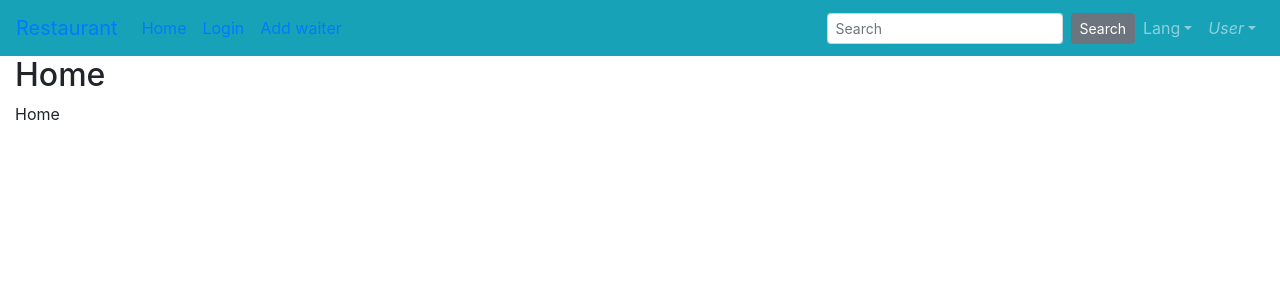
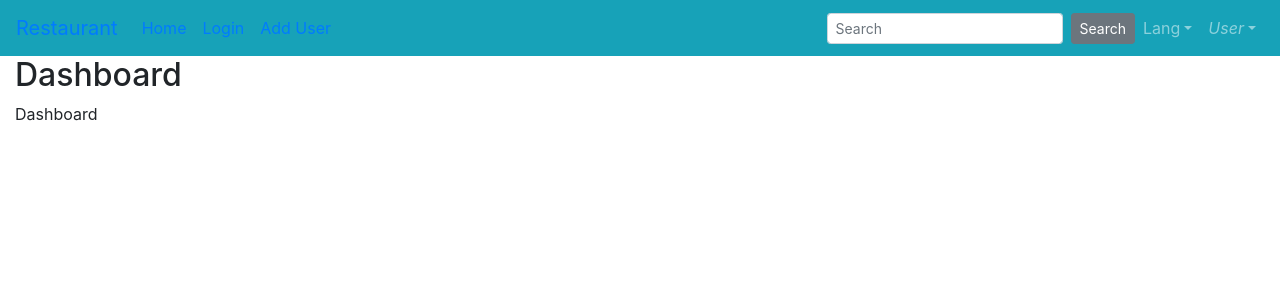
Before and after one commit to no-vac/restaurant-automation, a Vue app in the folder client/: page / in a window 1280 px wide. Shown: the top 300 px of the page. Built offline with nearby package versions, Linux system fonts and the light colour scheme.

Commit message:
idk what this is

```diff
--- a/client/src/App.vue
+++ b/client/src/App.vue
@@ -9,6 +9,8 @@
 
 <script>
     import NavBar from "./components/common/NavBar";
+    //import axios from 'axios';
+    import {globalStore} from "./main";
 
     export default {
         name: 'app',
@@ -17,53 +19,20 @@
         },
         data() {
             return {
-                admin: {
+                user: {
                     Username: '',
                     Password: ''
                 },
-                res: [],
+                isLoggedOn: globalStore.isLoggedOn,
             }
         },
         mounted() {
-            //this.checkLoggedIn();
+            this.checkLoggedIn();
         },
         methods: {
-            checkLoggedIn: function() {
-
+            async checkLoggedIn(){
+                console.log(this.isLoggedOn);
             }
-
-            /* addEmployee(employee){
-              const lastId = this.employees.length > 0 ? this.employees[this.employees.length - 1].id : 0;
-              const id = lastId + 1;
-              const newEmployee = {...employee, id};
-              this.employees =[ ...this.employees, newEmployee];
-            },
-
-             deleteEmployee(id){
-              this.employees = this.employees.filter(
-                      employee => employee.id !== id
-              )
-            },
-
-            editEmployee(id, updatedEmployee){
-              this.employees = this.employees.map(
-                      employee => employee.id === id ?updatedEmployee : employee
-              )
-            }, */
-
-            /*async checkLoggedIn(admin) {
-                try {
-                    const response = await fetch('', {
-                        method: 'GET',
-                        body: JSON.stringify(admin),
-                        headers: {'Content-type': 'application/json; charset=UTF-8'}
-                    });
-                    const data = await response.json();
-                    this.admin = data;
-                } catch (e) {
-                    console.log(e);
-                }
-            },*/
         }
     }
 </script>
--- a/client/src/components/common/NavBar.vue
+++ b/client/src/components/common/NavBar.vue
@@ -14,7 +14,7 @@
                         <router-link :to="{name: 'login'}">Login</router-link>
                     </b-nav-item>
                     <b-nav-item>
-                        <router-link :to="{name: 'addUser'}">Add waiter</router-link>
+                        <router-link :to="{name: 'addUser'}">Add User</router-link>
                     </b-nav-item>
                 </b-navbar-nav>
 
--- a/client/src/main.js
+++ b/client/src/main.js
@@ -12,6 +12,12 @@ Vue.use(BootstrapVue);
 Vue.use(IconsPlugin);
 Vue.use(VueRouter);
 
+export const globalStore = new Vue({
+  data: {
+    isLoggedOn: false,
+  },
+});
+
 const router = new VueRouter({mode: 'history', routes});
 
 new Vue({
--- a/client/src/pages/Login/Index.vue
+++ b/client/src/pages/Login/Index.vue
@@ -8,6 +8,7 @@
     import LoginForm from './Login';
     //import router from '../../routes';
     import axios from 'axios';
+    import { globalStore } from '../../main';
     export default {
         name: 'Login',
         components: {
@@ -15,7 +16,8 @@
         },
         data() {
             return {
-                users: []
+                users: [],
+                isLoggedOn: globalStore.isLoggedOn,
             }
         },
         mounted() {
@@ -28,7 +30,8 @@
                     .then((response) => {
                         console.log(response);
                         if(response !== null){
-                            this.$router.push('addUser');
+                            this.$router.push('dashboard');
+                            this.isLoggedOn = true;
                         }
                     })
                     .catch((e) => {
--- a/client/src/pages/addWaiter/Index.vue
+++ b/client/src/pages/addWaiter/Index.vue
@@ -1,5 +1,6 @@
 <template>
     <div id="addingUser">
+        <h1 style="margin-top: .5em; margin-bottom: .5em;">Add New Users: </h1>
         <user-form
                 @add:user="addUser"
         />
--- a/client/src/pages/addWaiter/UserForm.vue
+++ b/client/src/pages/addWaiter/UserForm.vue
@@ -30,7 +30,6 @@
                         <option value="Admin">Admin</option>
                         <option value="Waiter">Waiter</option>
                         <option value="Kitchen">Kitchen</option>
-
                     </select>
                 </div>
                 <div class="col-md-6">
--- a/client/src/pages/addWaiter/UserTables.vue
+++ b/client/src/pages/addWaiter/UserTables.vue
@@ -8,7 +8,7 @@
             <thead>
             <tr style="text-align: center;">
                 <th>Username</th>
-                <th>Password (encrypted)</th>
+                <!--<th>Password (encrypted)</th>-->
                 <th>Roles</th>
                 <th>Phone Number</th>
                 <th>Email</th>
@@ -22,10 +22,10 @@
                 </td>
                 <td v-else>{{ users.Username }}</td>
 
-                <td v-if="editing === users.id">
-                    <input type="text"  v-model="users.Password" class="form-control" />
-                </td>
-                <td v-else>{{ users.Password }}</td>
+<!--                <td v-if="editing === users.id">-->
+<!--                    <input type="text"  v-model="users.Password" class="form-control" />-->
+<!--                </td>-->
+<!--                <td v-else>{{ users.Password }}</td>-->
 
                 <td v-if="editing === users.id">
                     <input type="text" v-model="users.Role" class="form-control" />
--- /dev/null
+++ b/client/src/pages/dashboard/Index.vue
@@ -0,0 +1,15 @@
+<template>
+    <div id="dashboard">
+        <dashboard />
+    </div>
+</template>
+
+<script>
+    import dashboard from "./dashboard";
+    export default {
+        name: 'Dashboard',
+        components: {
+            dashboard
+        }
+    }
+</script>
--- a/client/src/pages/Home.vue
+++ b/client/src/pages/dashboard/dashboard.vue
@@ -1,9 +1,9 @@
 <template>
-    <div id="Home">
-        <h2>Home</h2>
+    <div id="dashboard">
+        <h2>Dashboard</h2>
         <div class="row">
             <div class="col-12">
-                <label>Home</label>
+                <label>Dashboard</label>
             </div>
         </div>
     </div>
@@ -11,7 +11,7 @@
 
 <script>
     export default {
-        name: 'Home',
+        name: 'dashboard',
     }
 </script>
 
--- a/client/src/routes.js
+++ b/client/src/routes.js
@@ -1,10 +1,10 @@
-import Home from './pages/Home';
+import Dashboard from './pages/dashboard/Index';
 import Login from './pages/Login/Index';
 import Error from './pages/404';
 import AddUser from './pages/addWaiter/Index';
 
 const routes = [
-    {path: '/', component: Home, name: 'home'},
+    {path: '/', component: Dashboard, name: 'dashboard'},
     {path: '/login', component: Login, name: 'login'},
     {path: '/404', component: Error, name: '404'},
     {path: '/addUser', component: AddUser, name: 'addUser'}
```
